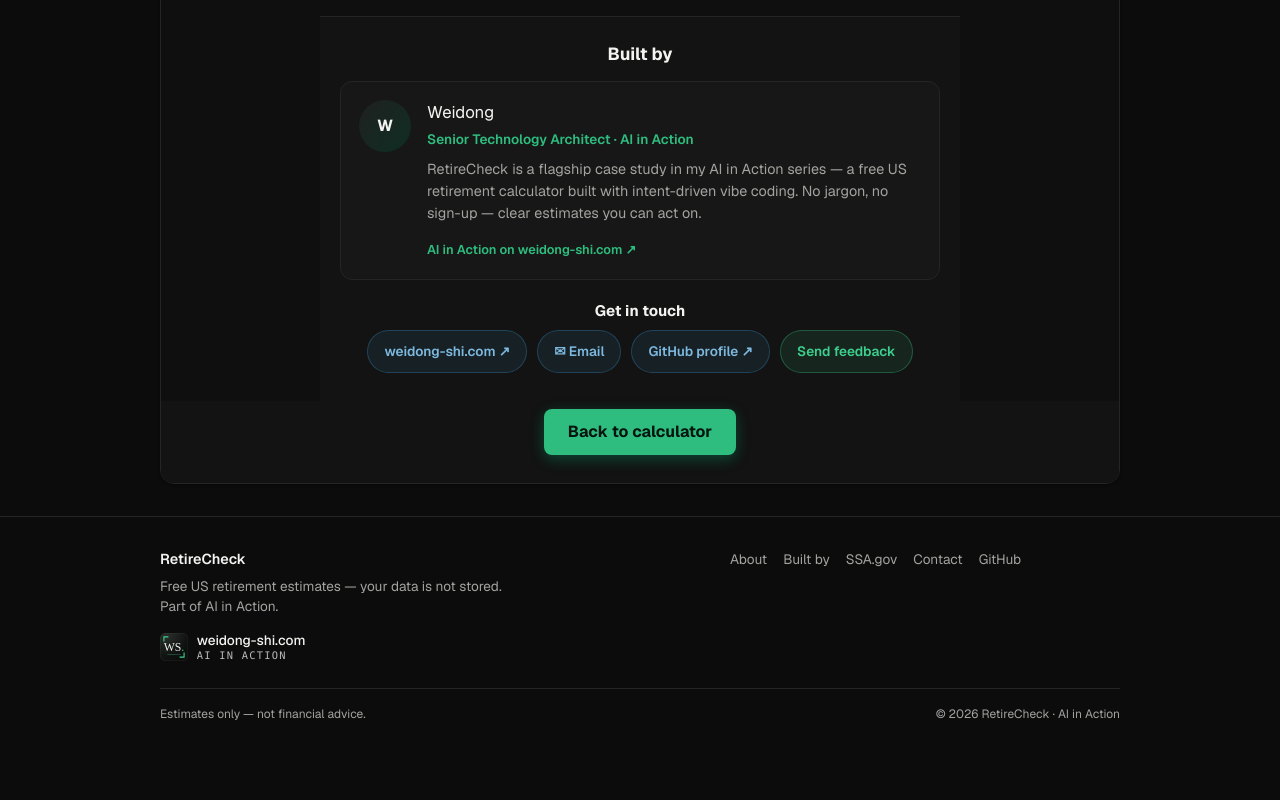
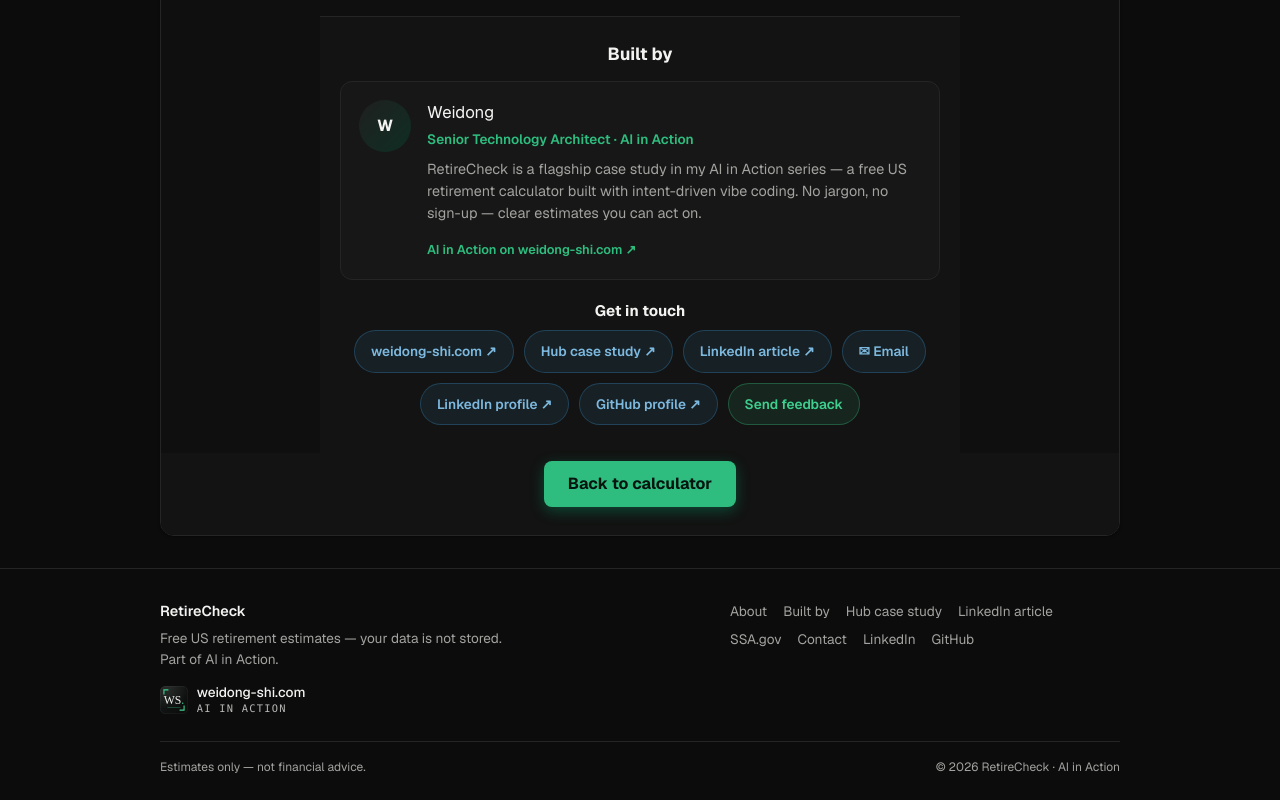
Before and after one commit to weidong808/Retirement-Calculator, a Next.js app in the folder frontend/: page /about in a window 1280 px wide. Shown: the part 1862-2662 px from the top of the page. Before the commit the page ends 2609 px from the top, so only its background shows below. Built offline with nearby package versions, Linux system fonts and the light colour scheme; no server answers.

Commit message:
feat: link hub case study and LinkedIn article from RetireCheck
Add brand deep links for the AI in Action write-up and pulse article, default the LinkedIn profile URL, and surface both in About and footer.

```diff
--- a/frontend/src/components/AppFooter.tsx
+++ b/frontend/src/components/AppFooter.tsx
@@ -1,7 +1,14 @@
 import Link from "next/link";
 import { Container } from "@/components/Container";
 import { SiteHomeLink } from "@/components/SiteHomeLink";
-import { APP_NAME, SITE_SERIES_NAME } from "@/lib/brand";
+import {
+  APP_NAME,
+  LINKEDIN_ARTICLE_URL,
+  SITE_CASE_STUDY_LABEL,
+  SITE_CASE_STUDY_URL,
+  LINKEDIN_ARTICLE_LABEL,
+  SITE_SERIES_NAME,
+} from "@/lib/brand";
 import { getDeveloperProfile } from "@/lib/developer";
 
 export function AppFooter() {
@@ -25,6 +32,12 @@
           <nav className="app-footer-nav" aria-label="Footer">
             <Link href="/about">About</Link>
             <Link href="/about#developer">Built by</Link>
+            <a href={SITE_CASE_STUDY_URL} target="_blank" rel="noopener noreferrer">
+              {SITE_CASE_STUDY_LABEL}
+            </a>
+            <a href={LINKEDIN_ARTICLE_URL} target="_blank" rel="noopener noreferrer">
+              {LINKEDIN_ARTICLE_LABEL}
+            </a>
             <a href="https://www.ssa.gov/planners/retire/" target="_blank" rel="noopener noreferrer">
               SSA.gov
             </a>
--- a/frontend/src/components/DeveloperSection.tsx
+++ b/frontend/src/components/DeveloperSection.tsx
@@ -1,5 +1,9 @@
 import { buildFeedbackMailto, developerInitials, getDeveloperProfile } from "@/lib/developer";
 import {
+  LINKEDIN_ARTICLE_LABEL,
+  LINKEDIN_ARTICLE_URL,
+  SITE_CASE_STUDY_LABEL,
+  SITE_CASE_STUDY_URL,
   SITE_HOME_LABEL,
   SITE_HOME_URL,
   SITE_SERIES_NAME,
@@ -43,6 +47,22 @@
         >
           {SITE_HOME_LABEL} ↗
         </a>
+        <a
+          href={SITE_CASE_STUDY_URL}
+          target="_blank"
+          rel="noopener noreferrer"
+          className="about-developer-link"
+        >
+          {SITE_CASE_STUDY_LABEL} ↗
+        </a>
+        <a
+          href={LINKEDIN_ARTICLE_URL}
+          target="_blank"
+          rel="noopener noreferrer"
+          className="about-developer-link"
+        >
+          {LINKEDIN_ARTICLE_LABEL} ↗
+        </a>
         {profile.email && (
           <a
             href={`mailto:${profile.email}`}
@@ -59,7 +79,7 @@
             rel="noopener noreferrer"
             className="about-developer-link"
           >
-            LinkedIn ↗
+            LinkedIn profile ↗
           </a>
         )}
         <a
--- a/frontend/src/lib/brand.ts
+++ b/frontend/src/lib/brand.ts
@@ -11,4 +11,10 @@
 export const SITE_SERIES_NAME = "AI in Action";
 export const SITE_SERIES_TAGLINE =
   "Personal production case studies in AI-assisted engineering";
+export const SITE_CASE_STUDY_URL =
+  "https://weidong-shi.com/articles/ai-in-action-retirecheck";
+export const SITE_CASE_STUDY_LABEL = "Hub case study";
+export const LINKEDIN_ARTICLE_URL =
+  "https://www.linkedin.com/pulse/cursor-action-what-spacexs-60b-bet-code-editor-actually-weidong-shi-nhmoc";
+export const LINKEDIN_ARTICLE_LABEL = "LinkedIn article";
 export const WS_MARK_SRC = "/ws-mark.svg";
--- a/frontend/src/lib/developer.ts
+++ b/frontend/src/lib/developer.ts
@@ -15,6 +15,7 @@
 const DEFAULT_GITHUB_PROFILE = "https://github.com/weidong808";
 const DEFAULT_SOURCE_REPO = "https://github.com/weidong808/Retirement-Calculator";
 const DEFAULT_CONTACT_EMAIL = "contact@weidong-shi.com";
+const DEFAULT_LINKEDIN = "https://www.linkedin.com/in/weidong-shi/";
 
 function trim(v: string | undefined): string {
   return v?.trim() ?? "";
@@ -42,7 +43,9 @@
     title: trim(process.env.NEXT_PUBLIC_DEVELOPER_TITLE) || DEFAULT_TITLE,
     bio: trim(process.env.NEXT_PUBLIC_DEVELOPER_BIO) || DEFAULT_BIO,
     email: trim(process.env.NEXT_PUBLIC_CONTACT_EMAIL) || DEFAULT_CONTACT_EMAIL,
-    linkedIn: normalizeUrl(trim(process.env.NEXT_PUBLIC_DEVELOPER_LINKEDIN)),
+    linkedIn:
+      normalizeUrl(trim(process.env.NEXT_PUBLIC_DEVELOPER_LINKEDIN)) ||
+      DEFAULT_LINKEDIN,
     githubProfile,
     sourceRepo:
       normalizeUrl(trim(process.env.NEXT_PUBLIC_SOURCE_REPO_URL)) ||
```
